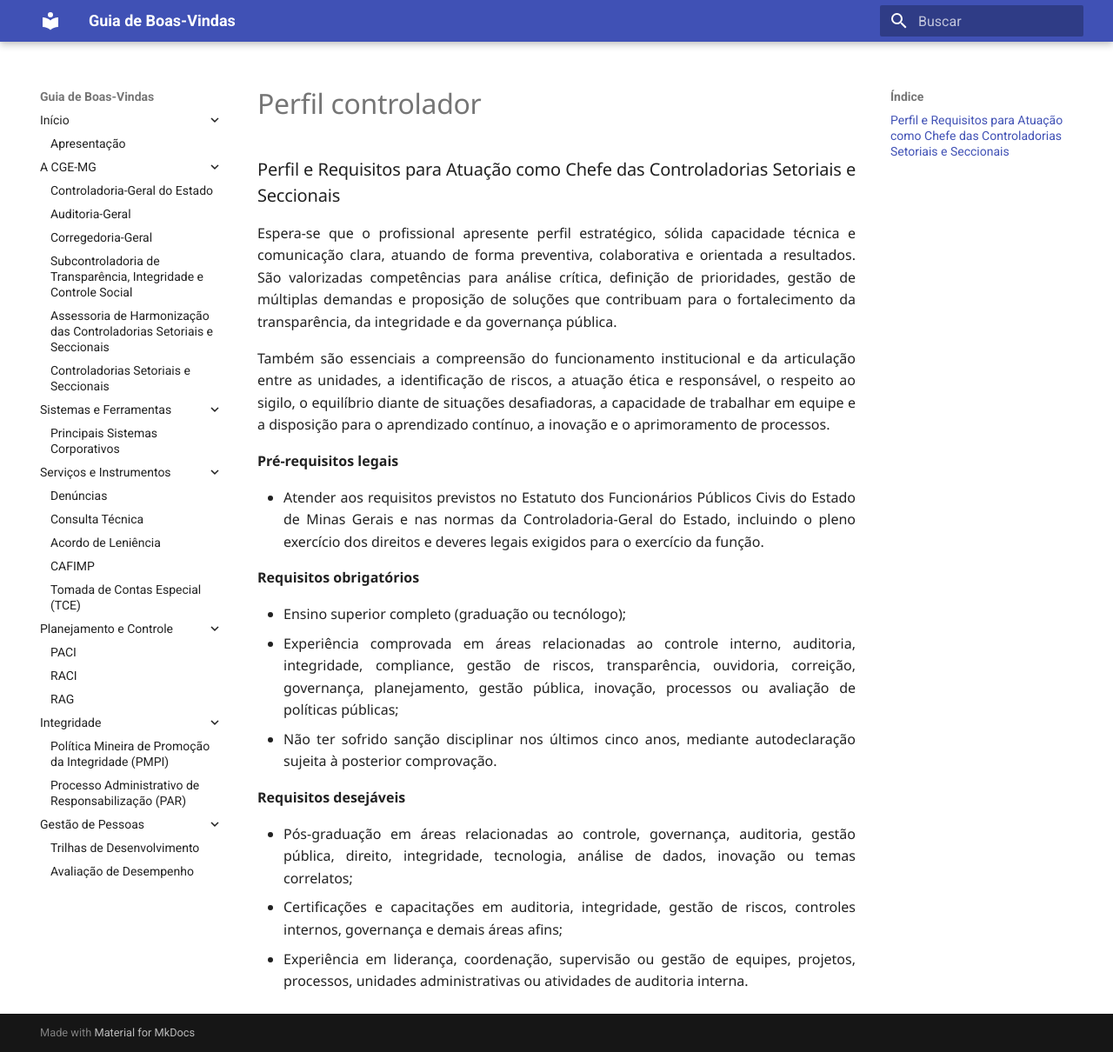
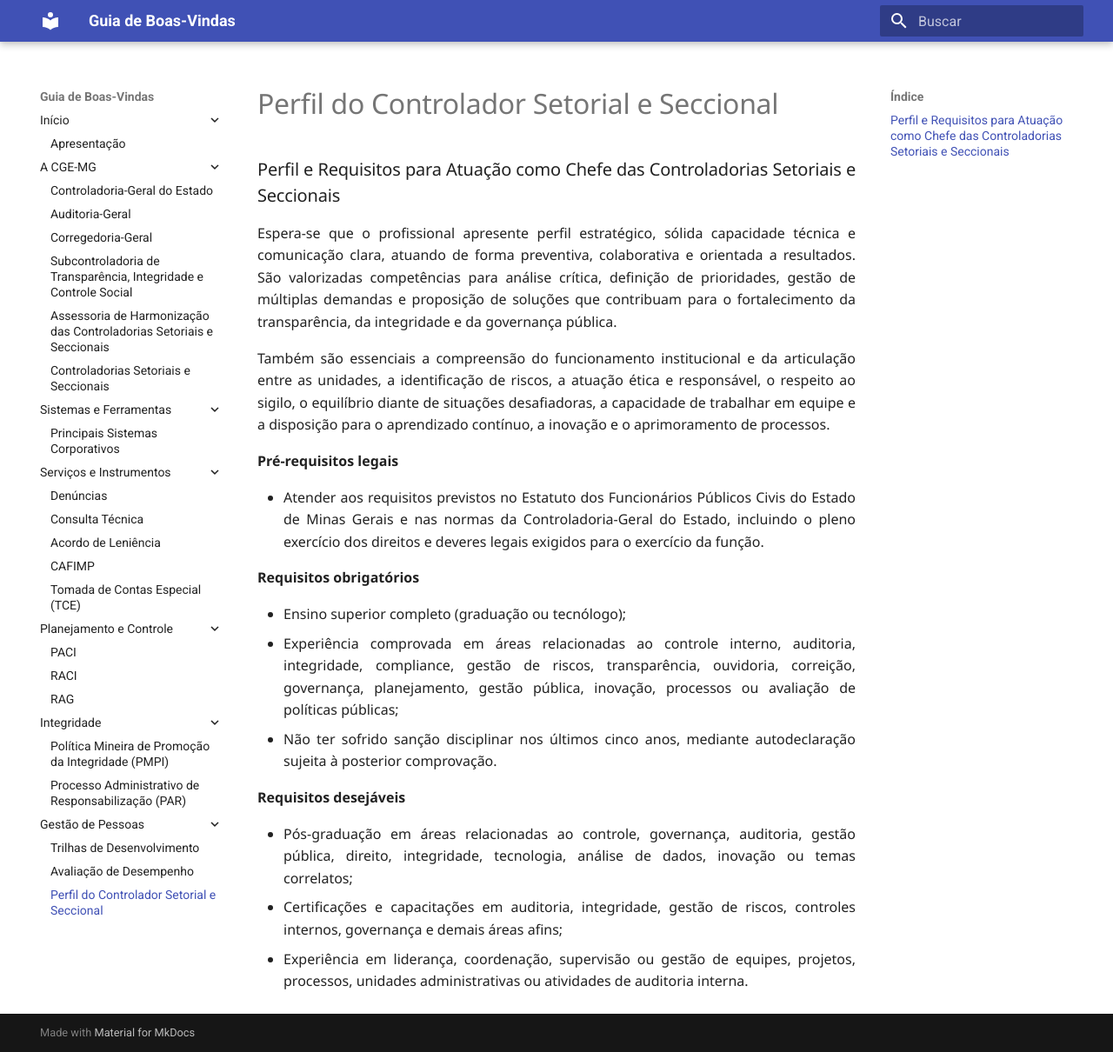
Before and after one commit to CGEMG-AHCS/guia-de-boas-vindas, an MkDocs documentation site: the page built from docs/perfil-controlador.md, in a window 1280 px wide and 1210 px high. Shown: the whole window at 87% size. Built offline with MkDocs 1.6.1 and Material for MkDocs 9.7.7, drawn with Linux system fonts in a browser that asks for light colours.

Commit message:
Update mkdocs.yml

```diff
--- a/mkdocs.yml
+++ b/mkdocs.yml
@@ -45,6 +45,7 @@ nav:
   - Gestão de Pessoas:
       - Trilhas de Desenvolvimento: trilhas.md
       - Avaliação de Desempenho: avaliacao-desempenho.md
+      - Perfil do Controlador Setorial e Seccional: perfil-controlador.md
 
 
 extra_css:
```
